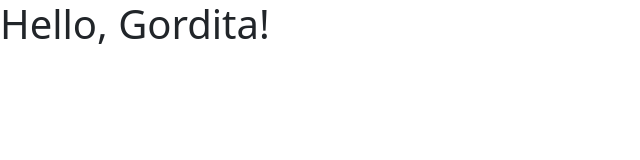
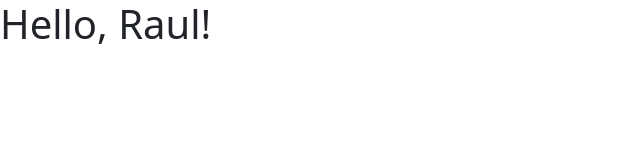
Before and after one commit to Raulsalvatestebaranz/code-space-induction-test, a plain HTML site: page index.html in a window 1280 px wide. Shown: the whole page, without its empty margins (0-640 px from the left). Drawn offline with nearby package versions, Linux system fonts and the light colour scheme.

Commit message:
Update index.html

```diff
--- a/index.html
+++ b/index.html
@@ -7,11 +7,11 @@
     <link href="https://cdn.jsdelivr.net/npm/bootstrap@5.2.3/dist/css/bootstrap.min.css" rel="stylesheet" integrity="sha384-rbsA2VBKQhggwzxH7pPCaAqO46MgnOM80zW1RWuH61DGLwZJEdK2Kadq2F9CUG65" crossorigin="anonymous">
   </head>
   <body>
-    <h1>Hello, Gordita!</h1>
+    <h1>Hello, Raul!</h1>
 
 
 	  <!-- Popper (positioning) and Bootstrap JS for dropdowns / modals.
-         Keep these scripts just before </body> so the page content loads first. -->
+         Keep these scripts just before body so the page content loads first. -->
     <script src="https://cdn.jsdelivr.net/npm/@popperjs/core@2.11.6/dist/umd/popper.min.js" integrity="sha384-oBqDVmMz9ATKxIep9tiCxS/Z9fNfEXiDAYTujMAeBAsjFuCZSmKbSSUnQlmh/jp3" crossorigin="anonymous"></script>
 	<script src="https://cdn.jsdelivr.net/npm/bootstrap@5.2.3/dist/js/bootstrap.min.js" integrity="sha384-cuYeSxntonz0PPNlHhBs68uyIAVpIIOZZ5JqeqvYYIcEL727kskC66kF92t6Xl2V" crossorigin="anonymous"></script>
 
```
